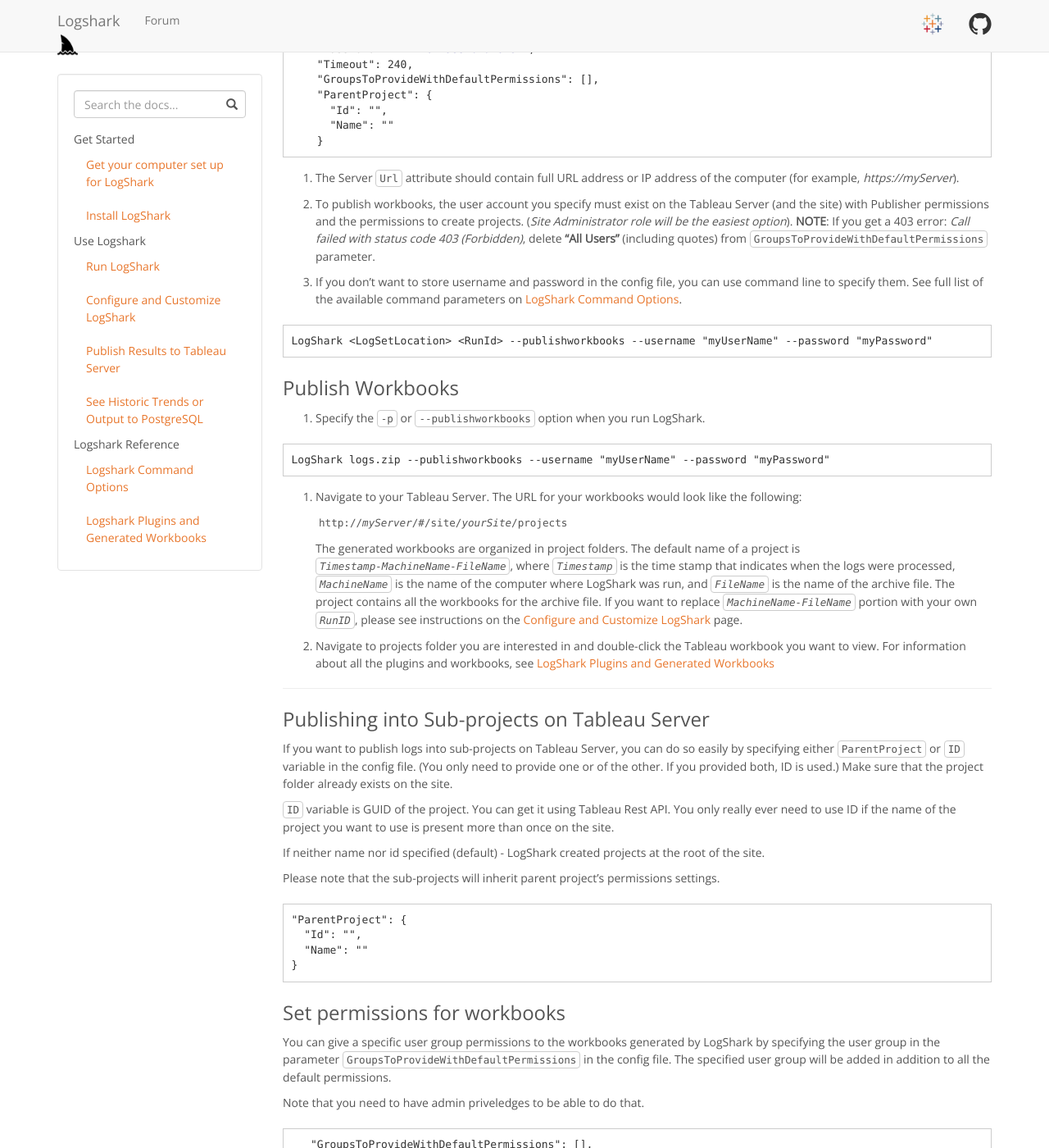
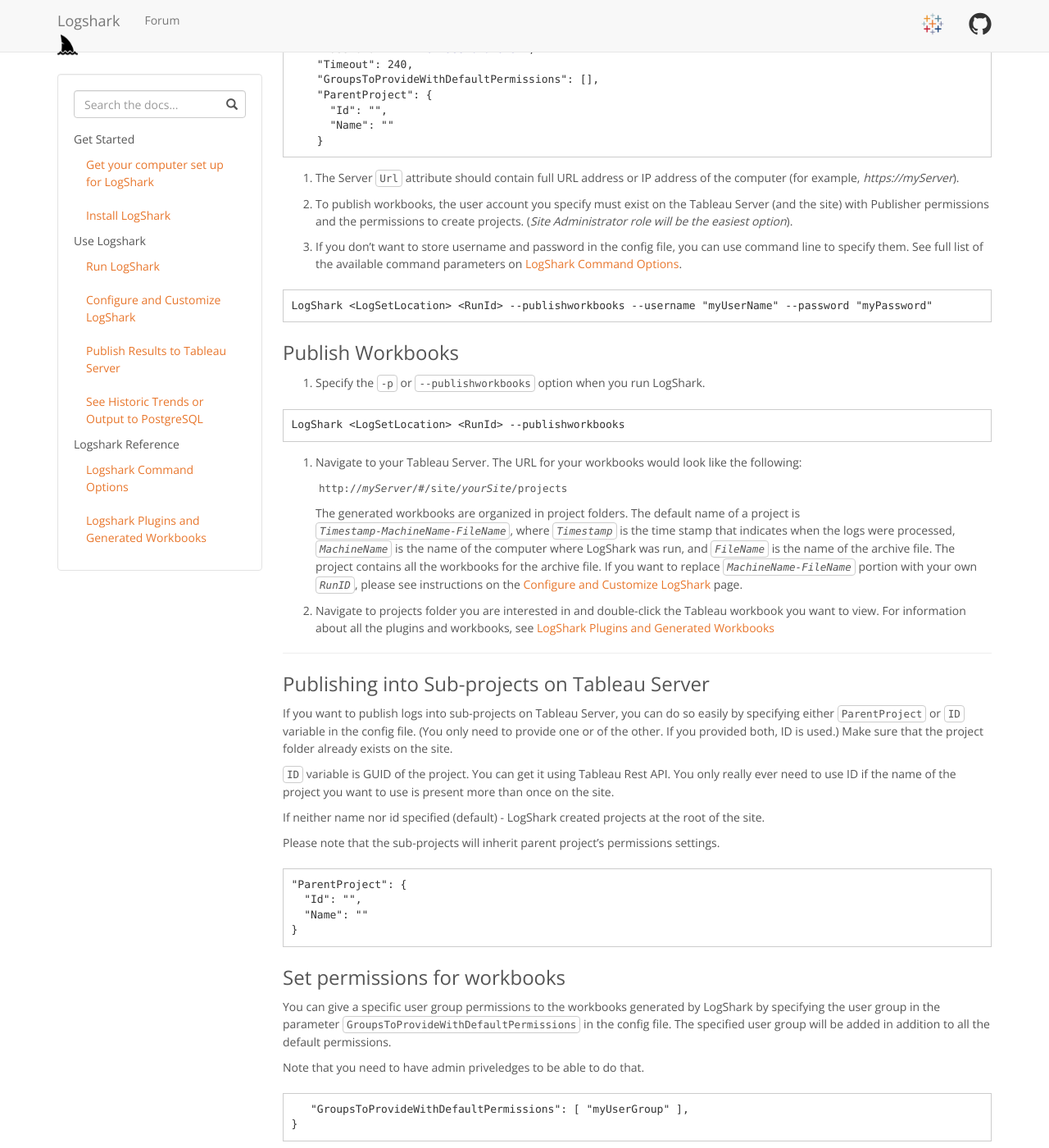
Before and after one commit to tableau/Logshark, a Jekyll site: the page built from docs/docs/logshark_server.md, in a window 1280 px wide and 1400 px high, scrolled down 630 px. Shown: the whole window at 82% size. Built offline with Jekyll 4.4.1, drawn with Linux system fonts in a browser that asks for light colours; some of the changed text lies outside the part shown.

````diff
--- a/docs/docs/logshark_server.md
+++ b/docs/docs/logshark_server.md
@@ -37,7 +37,6 @@ In this section:
 1. The Server `Url` attribute should contain full URL address or IP address of the computer (for example, *https://myServer*).
 
 1.   To publish workbooks, the user account you specify must exist on the Tableau Server (and the site) with Publisher permissions and the permissions to create projects. (*Site Administrator role will be the easiest option*).
-  **NOTE**: If you get a 403 error: *Call failed with status code 403 (Forbidden)*, delete **"All Users"** (including quotes) from `GroupsToProvideWithDefaultPermissions` parameter.
 
 1. If you don't want to store username and password in the config file, you can use command line to specify them. See full list of the available command parameters on [LogShark Command Options](/docs/logshark_cmds).
 
@@ -49,7 +48,7 @@ LogShark <LogSetLocation> <RunId> --publishworkbooks --username "myUserName" --p
 2. Specify the `-p` or `--publishworkbooks` option when you run LogShark.
 
 ```
-LogShark logs.zip --publishworkbooks --username "myUserName" --password "myPassword"
+LogShark <LogSetLocation> <RunId> --publishworkbooks
 ```
 
 3.  Navigate to your Tableau Server. The URL for your workbooks would look like the following:
@@ -87,6 +86,6 @@ You can give a specific user group permissions to the workbooks generated by Log
 Note that you need to have admin priveledges to be able to do that.
 
 ```xml
-   "GroupsToProvideWithDefaultPermissions": [],
+   "GroupsToProvideWithDefaultPermissions": [ "myUserGroup" ],
 }
 ```
````
Also changed, not shown: docs/docs/logshark_cmds.md (+1 -1 lines), docs/docs/logshark_install.md (+4 -2 lines).
